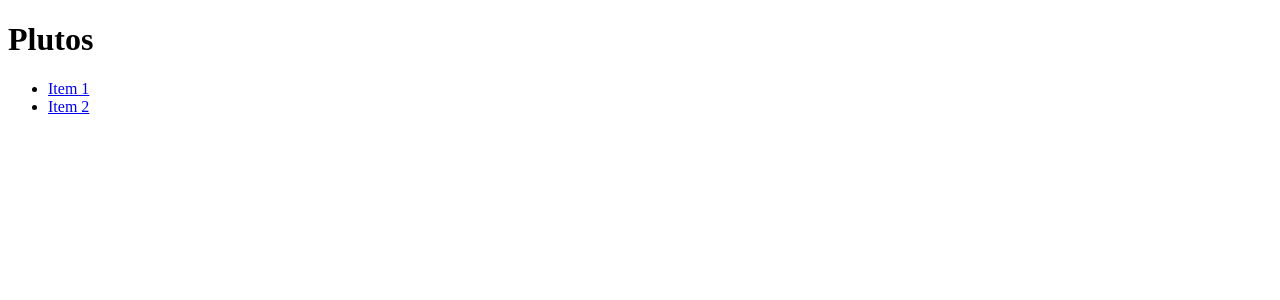
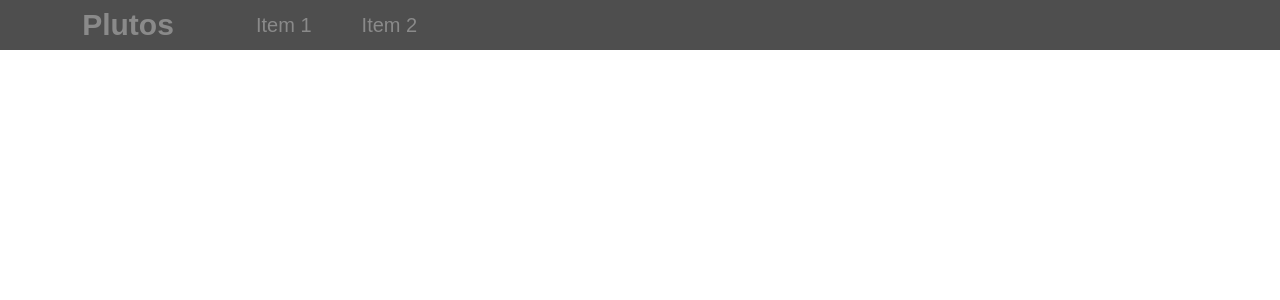
Before and after one commit to hadrianhughes/plutos, a React app: page / in a window 1280 px wide. Shown: the top 300 px of the page. Built offline with nearby package versions, Linux system fonts and the light colour scheme; the HTML template or start-up script is replaced by a standard one.

Commit message:
Enable SASS compilation with Webpack.

```diff
--- a/src/components/Header.jsx
+++ b/src/components/Header.jsx
@@ -1,4 +1,6 @@
 import React from 'react';
+
+import '../styles/header.scss';
 
 const Header = ({navItems}) => (
   <header className="header">
--- a/src/index.jsx
+++ b/src/index.jsx
@@ -1,5 +1,7 @@
 import React from 'react';
 import { render } from 'react-dom';
+
+import './styles/base.scss';
 
 import DashContainer from './containers/DashContainer.jsx';
 
--- /dev/null
+++ b/src/styles/base.scss
@@ -0,0 +1,6 @@
+html, body {
+  margin: 0;
+  padding: 0;
+  font-size: 62.5%;
+  font-family: sans-serif;
+}
--- /dev/null
+++ b/src/styles/header.scss
@@ -0,0 +1,44 @@
+.header {
+  $height: 5rem;
+
+  height: $height;
+  background: #4e4e4e;
+  color: #8a8a8a;
+  width: 100%;
+
+  &__logo {
+    display: inline-block;
+    height: 100%;
+    width: 20%;
+    text-align: center;
+    line-height: $height;
+    font-size: 3rem;
+    margin: 0;
+  }
+
+  &__nav {
+    display: inline-block;
+    height: 100%;
+    font-size: 2rem;
+    vertical-align: top;
+  }
+
+  &__nav-list {
+    padding: 0;
+    margin: 0;
+    list-style-type: none;
+    height: 100%;
+  }
+
+  &__nav-item {
+    display: inline;
+    height: 100%;
+    line-height: $height;
+    margin-right: 5rem;
+  }
+
+  &__nav-link {
+    color: inherit;
+    text-decoration: none;
+  }
+}
--- a/webpack.config.js
+++ b/webpack.config.js
@@ -9,12 +9,29 @@ module.exports = {
 		filename: 'bundle.js'
 	},
 	module: {
-		loaders: [
+		rules: [
 			{
-        test: /\.jsx?/,
-        exclude: /node_modules/,
-        loader: 'babel-loader'
-      }
+				test: /\.jsx?/,
+				exclude: /node_modules/,
+				use: [{
+					loader: 'babel-loader'
+				}]
+			},
+			{
+				test: /\.scss/,
+				exclude: /node_modules/,
+				use: [
+					{
+						loader: 'style-loader'
+					},
+					{
+						loader: 'css-loader'
+					},
+					{
+						loader: 'sass-loader'
+					}
+				]
+			}
 		]
 	}
 }
```
Also changed, not shown: package.json (+7 -1 lines).
